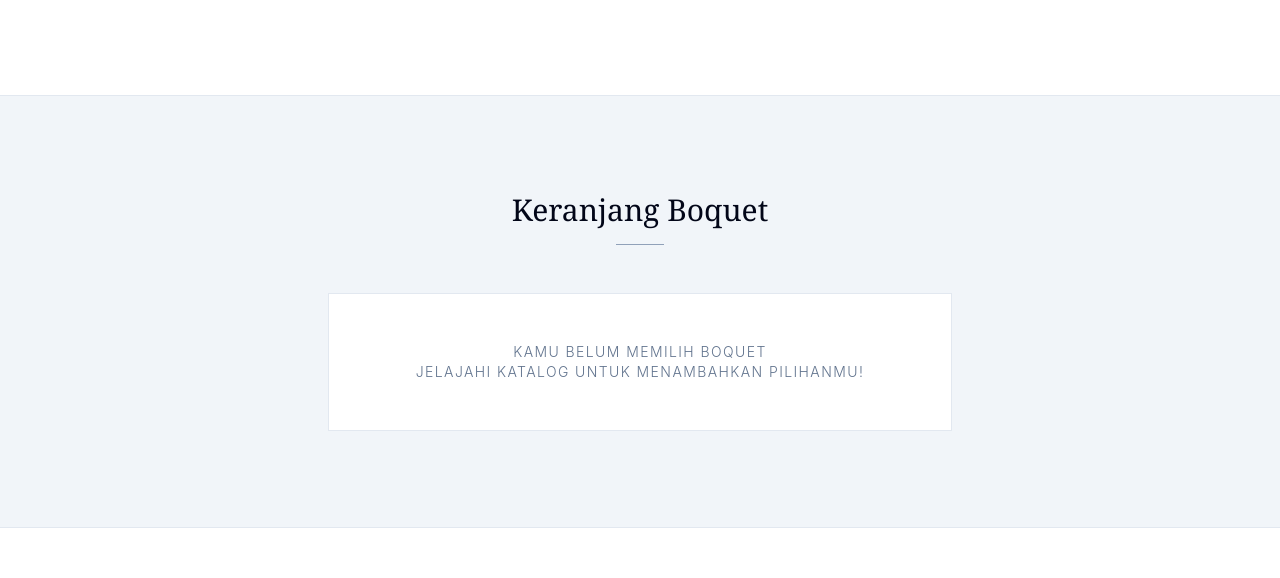
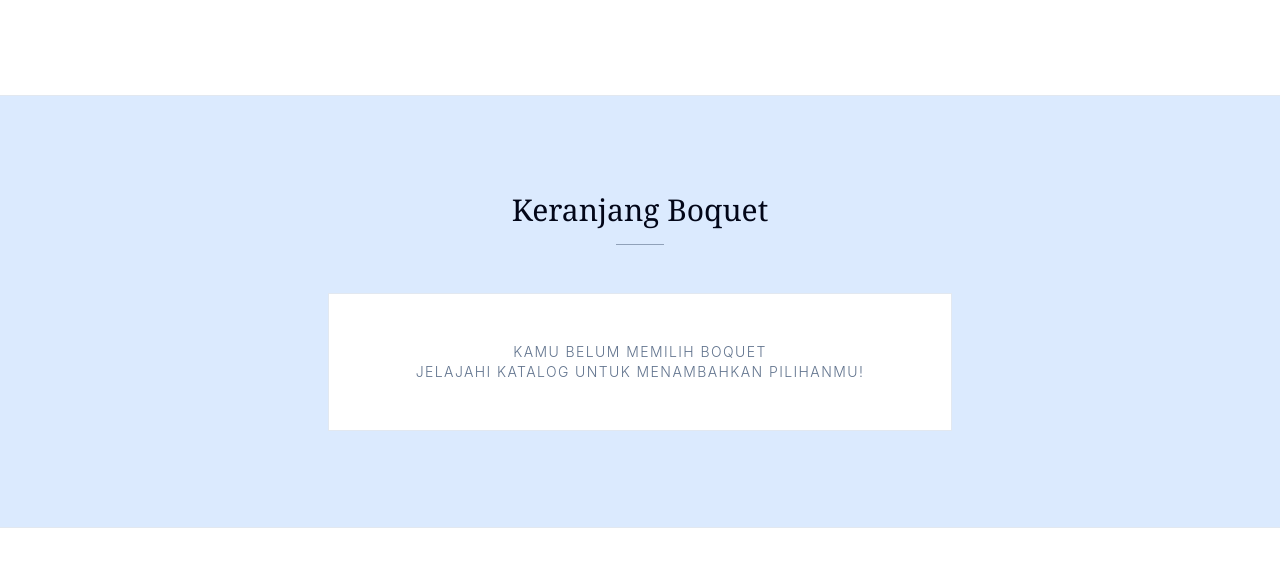
Before and after one commit to MarioLeonardS/BoquetIn-v2, a React (Vite) app: page / in a window 1280 px wide. Shown: the part 2372-2950 px from the top of the page. Built offline with nearby package versions, Linux system fonts and the light colour scheme.

Commit message:
Background Changed

```diff
--- a/src/App.jsx
+++ b/src/App.jsx
@@ -365,7 +365,7 @@ export default function App() {
       {/* SECTION 4: INVOICE / ORDER MANIFEST */}
       <section
         ref={orderListRef}
-        className="py-24 bg-slate-100 border-t border-b border-slate-200"
+        className="py-24 bg-blue-100 border-t border-b border-slate-200"
       >
         <div className="max-w-2xl mx-auto px-6">
           <div className="text-center mb-12">
@@ -470,7 +470,7 @@ export default function App() {
       {/* SECTION 6: PHYSICAL STUDIO MAPS */}
       <section
         id="location"
-        className="py-24 bg-slate-50 border-t border-slate-200"
+        className="py-24 bg-blue-100 border-t border-slate-200"
       >
         <div className="max-w-7xl mx-auto px-6 grid grid-cols-1 lg:grid-cols-2 gap-16 items-center">
           <div className="space-y-6">
@@ -506,7 +506,7 @@ export default function App() {
           </div>
         </div>
       </section>
-      {/* SECTION 7: EDITORIAL FOOTER */}a
+      {/* SECTION 7: EDITORIAL FOOTER */}
       <footer className="bg-slate-900 text-slate-400 border-t border-slate-900">
         <div className="max-w-7xl mx-auto px-6 py-16 grid grid-cols-1 md:grid-cols-4 gap-12 text-xs tracking-widest uppercase font-light">
           <div className="space-y-4">
```
